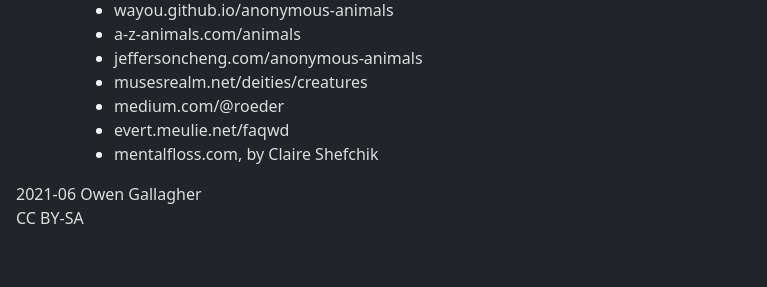
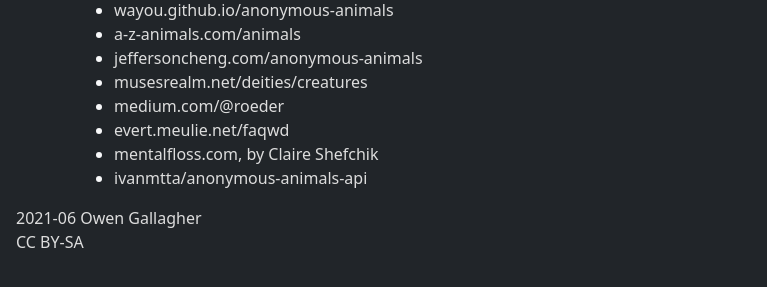
Before and after one commit to ogallagher/google_drive_anonymous_animals, a website: page public/anonymous_animals.html in a window 1280 px wide. Shown: the part 277-564 px from the top of the page, without its empty margins (0-767 px from the left). Drawn offline with nearby package versions, Linux system fonts and the light colour scheme; no server answers.

Commit message:
references link to ivanmtta #1

```diff
--- a/public/anonymous_animals.html
+++ b/public/anonymous_animals.html
@@ -288,6 +288,11 @@
 						mentalfloss.com, by Claire Shefchik
 					</a>
 				</li>
+				<li>
+					<a href="https://github.com/Ivanmtta/anonymous-animals-api">
+						ivanmtta/anonymous-animals-api
+					</a>
+				</li>
 			</ul>
 		</section>
 	</div>
```
